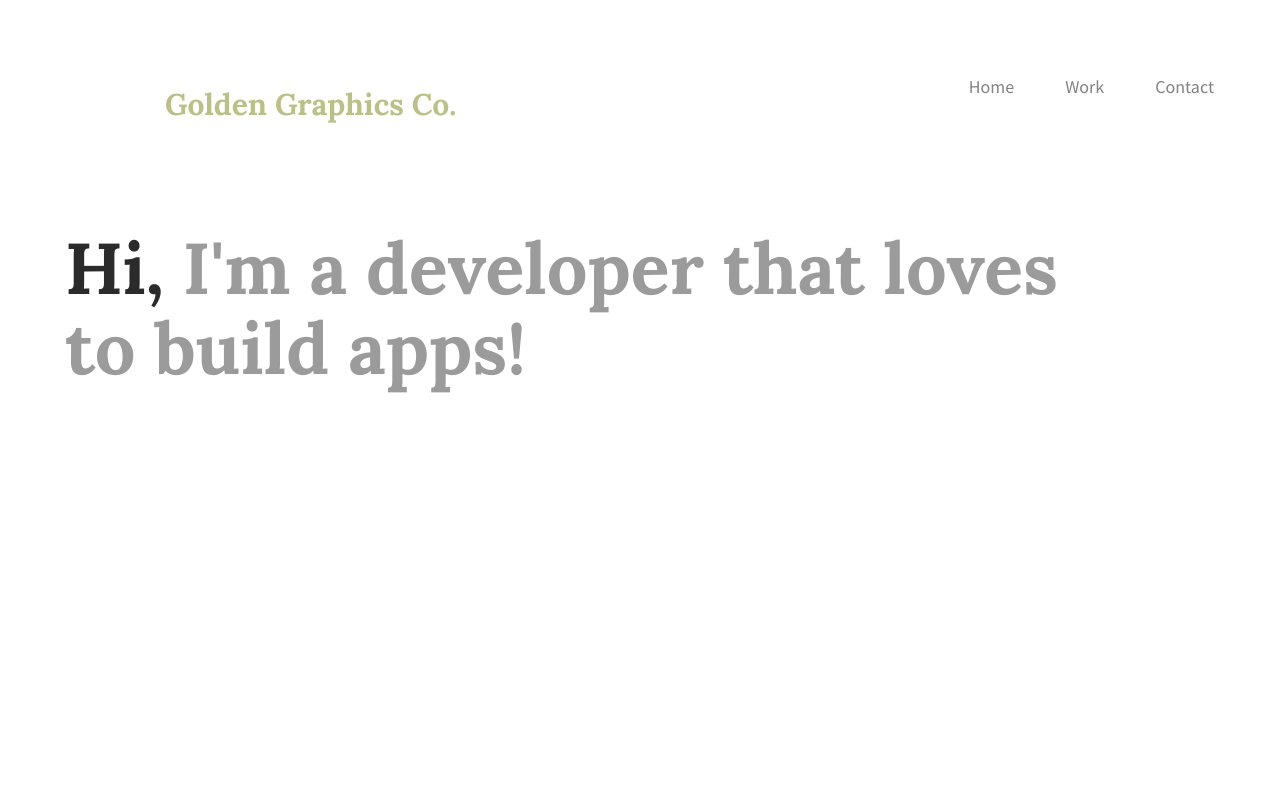
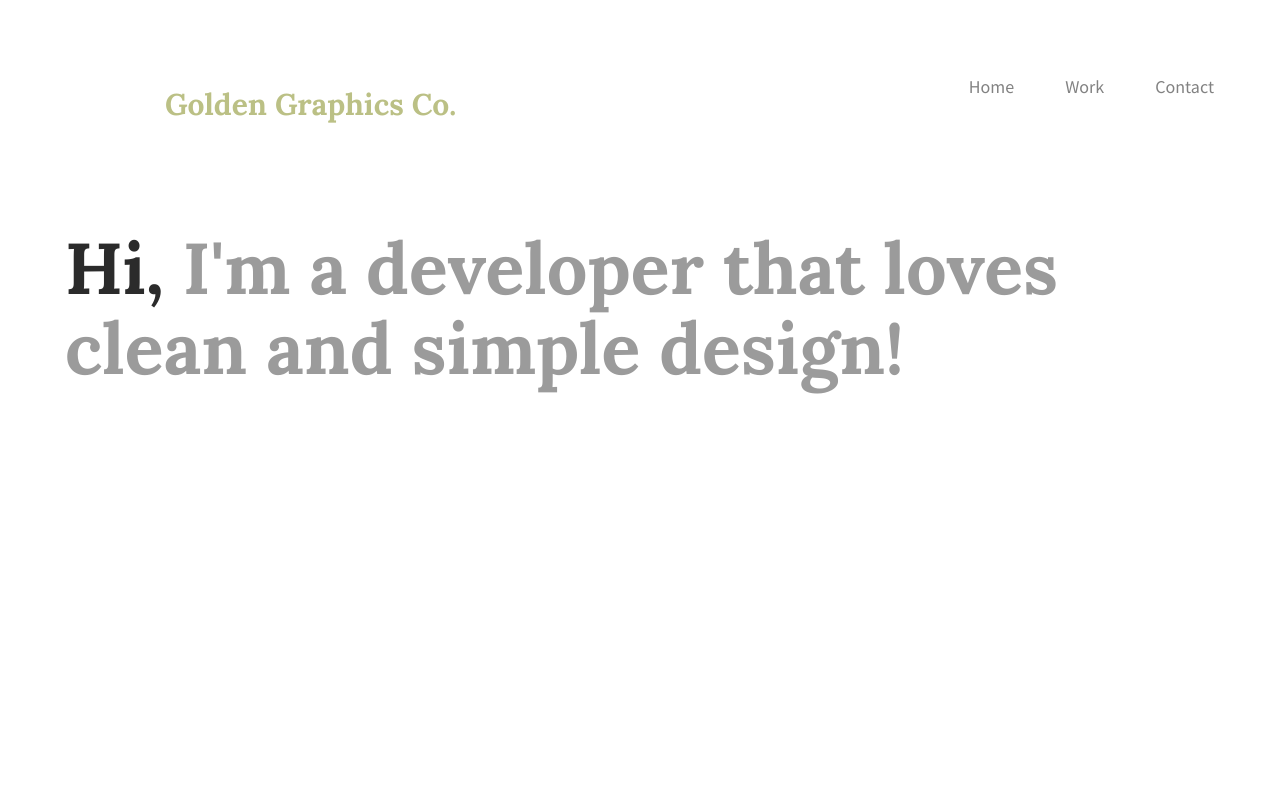
Before and after one commit to annmarieumland/101-jubilee-austen, a plain HTML site: page index.html in a window 1280 px wide. Shown: the top 800 px of the page. Drawn offline with Linux system fonts and the light colour scheme.

Commit message:
Updated Tagline

```diff
--- a/index.html
+++ b/index.html
@@ -29,7 +29,7 @@
             </ul>
           </nav>
         </div>
-         <h2><span>Hi,</span> I'm a developer that loves to build apps!</h2>
+         <h2><span>Hi,</span> I'm a developer that loves clean and simple design!</h2>
        </div>
   </header>
 <!-- MAIN -->
```
